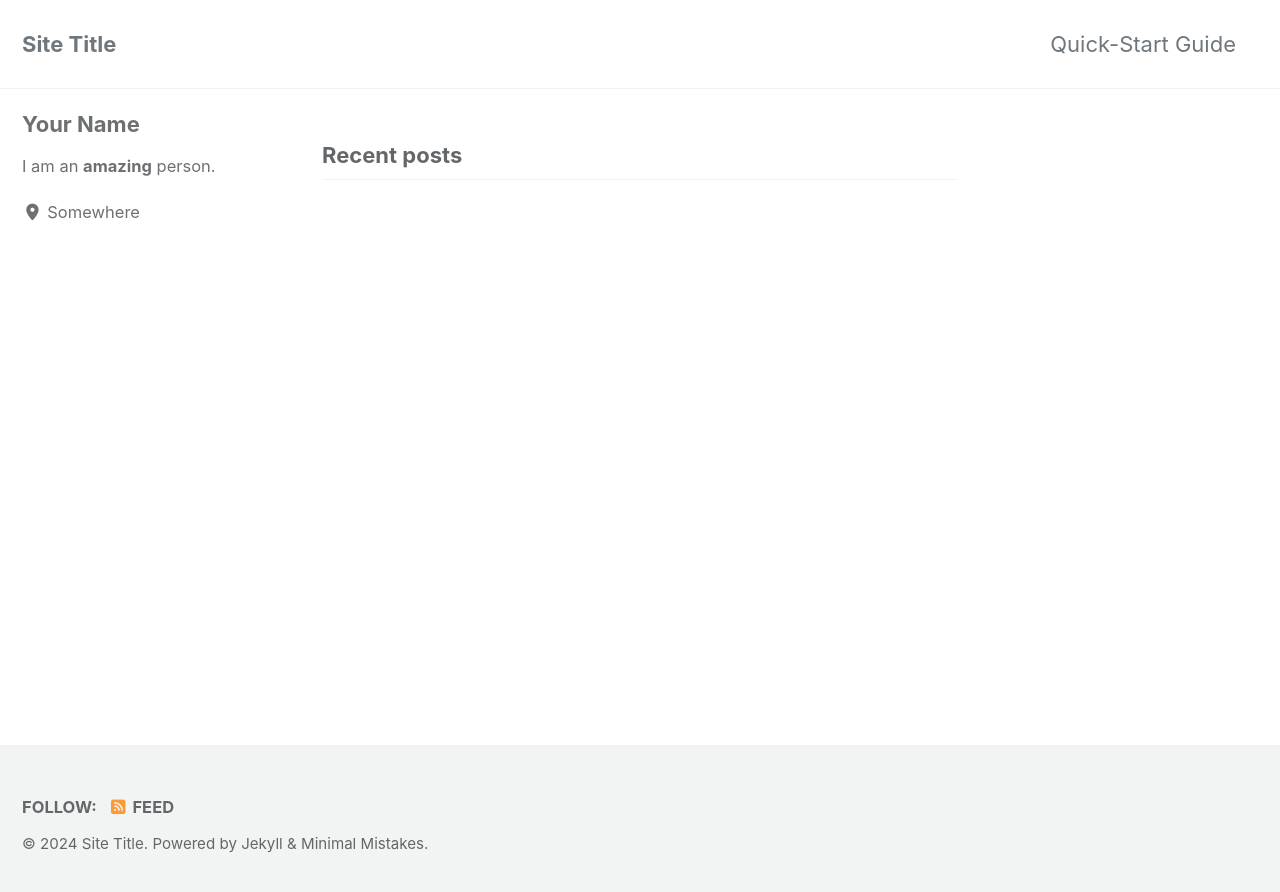
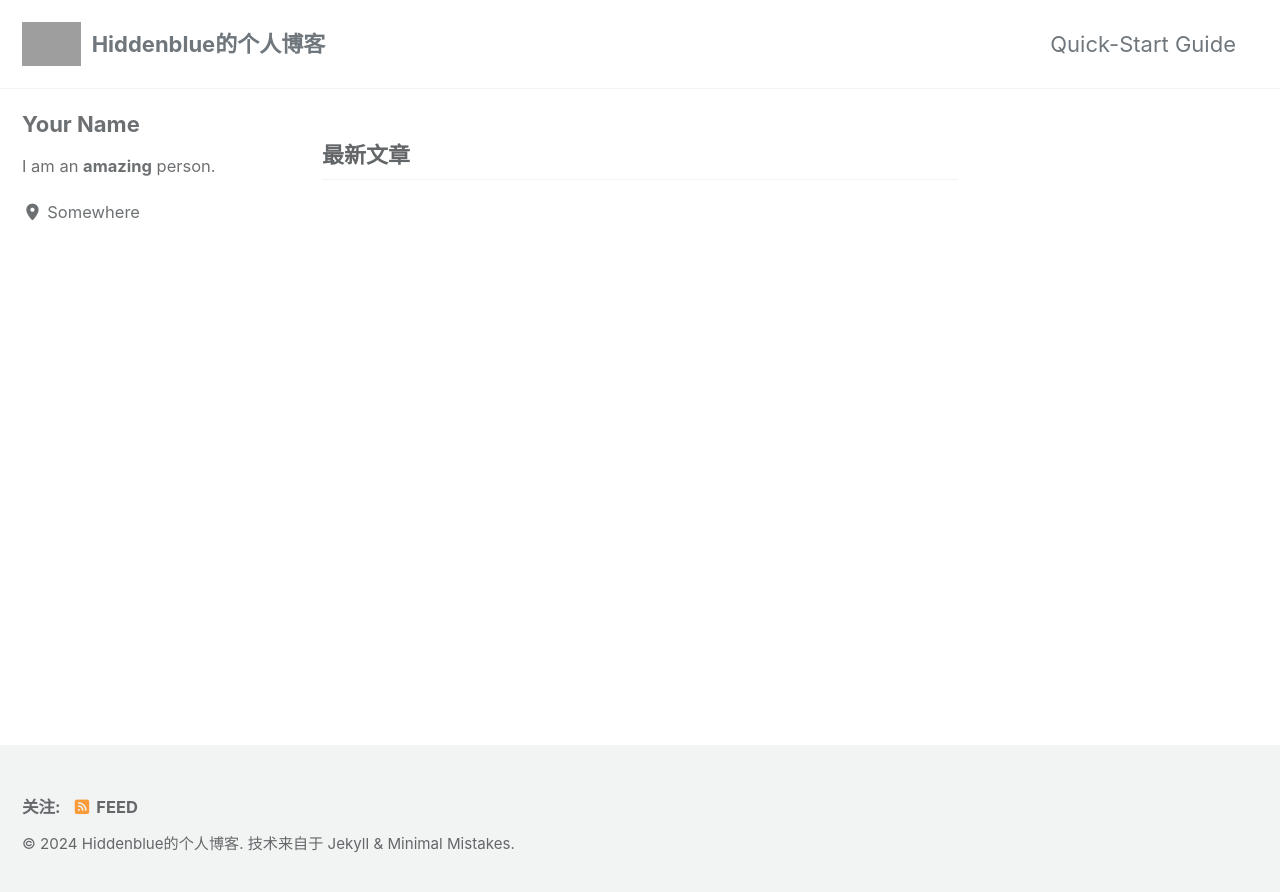
Before and after one commit to hiddenblue/hiddenblue.github.io, a Jekyll site: the page built from index.html, in a window 1280 px wide. Shown: the top 892 px of the page. Built offline with Jekyll 4.4.1, drawn with Linux system fonts in a browser that asks for light colours; cached includes are drawn as plain includes; the list of posts is cut into pages by our own code; grey boxes are pictures that could not be loaded.

Commit message:
minor changes to config.yml

```diff
--- a/_config.yml
+++ b/_config.yml
@@ -15,17 +15,18 @@
 minimal_mistakes_skin    : "default" # "air", "aqua", "contrast", "dark", "dirt", "neon", "mint", "plum", "sunrise"
 
 # Site Settings
-locale                   : "en-US"
-title                    : "Site Title"
+locale                   : "zh-CN"
+title                    : "Hiddenblue的个人博客"
 title_separator          : "-"
 subtitle                 : # site tagline that appears below site title in masthead
-name                     : "Your Name"
+name                     : "Chase Xia"
 description              : "An amazing website."
 url                      : # the base hostname & protocol for your site e.g. "https://mmistakes.github.io"
 baseurl                  : # the subpath of your site, e.g. "/blog"
 repository               : # GitHub username/repo-name e.g. "mmistakes/minimal-mistakes"
 teaser                   : # path of fallback teaser image, e.g. "/assets/images/500x300.png"
-logo                     : # path of logo image to display in the masthead, e.g. "/assets/images/88x88.png"
+logo                     : "/assets/images/88x88.png"
+# path of logo image to display in the masthead, e.g. "/assets/images/88x88.png"
 masthead_title           : # overrides the website title displayed in the masthead, use " " for no title
 # breadcrumbs            : false # true, false (default)
 words_per_minute         : 200
@@ -126,7 +127,7 @@ author:
       # url: "https://facebook.com/"
     - label: "GitHub"
       icon: "fab fa-fw fa-github"
-      # url: "https://github.com/"
+      # url: "https://github.com/hiddenblue"
     - label: "Instagram"
       icon: "fab fa-fw fa-instagram"
       # url: "https://instagram.com/"
```
